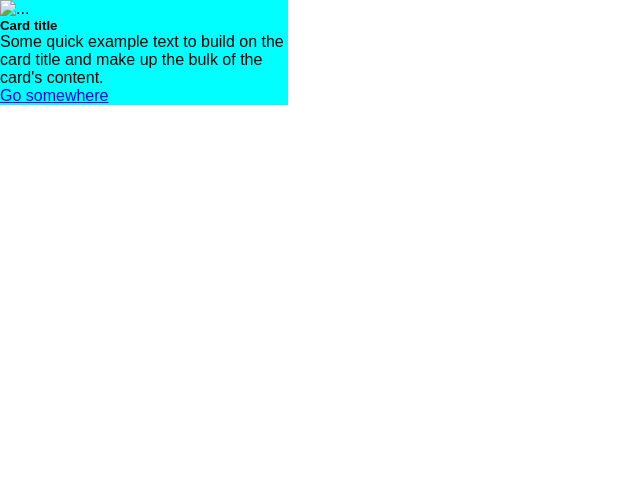
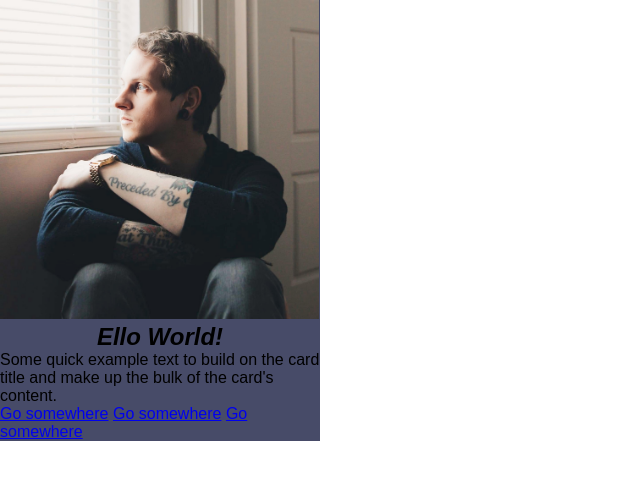
Before and after one commit to tresphill/contact-card, a plain HTML site: page index.html in a window 1280 px wide. Shown: the whole page, without its empty margins (0-640 px from the left). Drawn offline with Linux system fonts and the light colour scheme.

Commit message:
switch to branch

```diff
--- a/index.html
+++ b/index.html
@@ -7,11 +7,13 @@
     <title>Contact Card</title>
 </head>
 <body>
-    <div class="card" style="width: 18rem;">
-        <img src="..." class="card-img-top" alt="...">
+    <div class="card" style="width: 20rem;">
+        <img src="images/image0(1).jpeg" class="card-img-top" alt="selfie">
         <div class="card-body">
-          <h5 class="card-title">Card title</h5>
+          <h2 class="card-title">Ello World!</h2>
           <p class="card-text">Some quick example text to build on the card title and make up the bulk of the card's content.</p>
+          <a href="#" class="btn btn-primary">Go somewhere</a>
+          <a href="#" class="btn btn-primary">Go somewhere</a>
           <a href="#" class="btn btn-primary">Go somewhere</a>
         </div>
       </div>
--- a/styles.css
+++ b/styles.css
@@ -5,5 +5,17 @@
 }
 
 .card {
-background-color: aqua;
+background-color: rgb(71, 75, 104);
+border: 10px;
+border-color: black;
 }
+
+img{
+    height: 319px;
+}
+
+.card-title{
+    justify-content: center;
+    font-style: italic;
+    text-align: center;
+}
```
Also changed, not shown: images/image0(1).jpeg (added).
